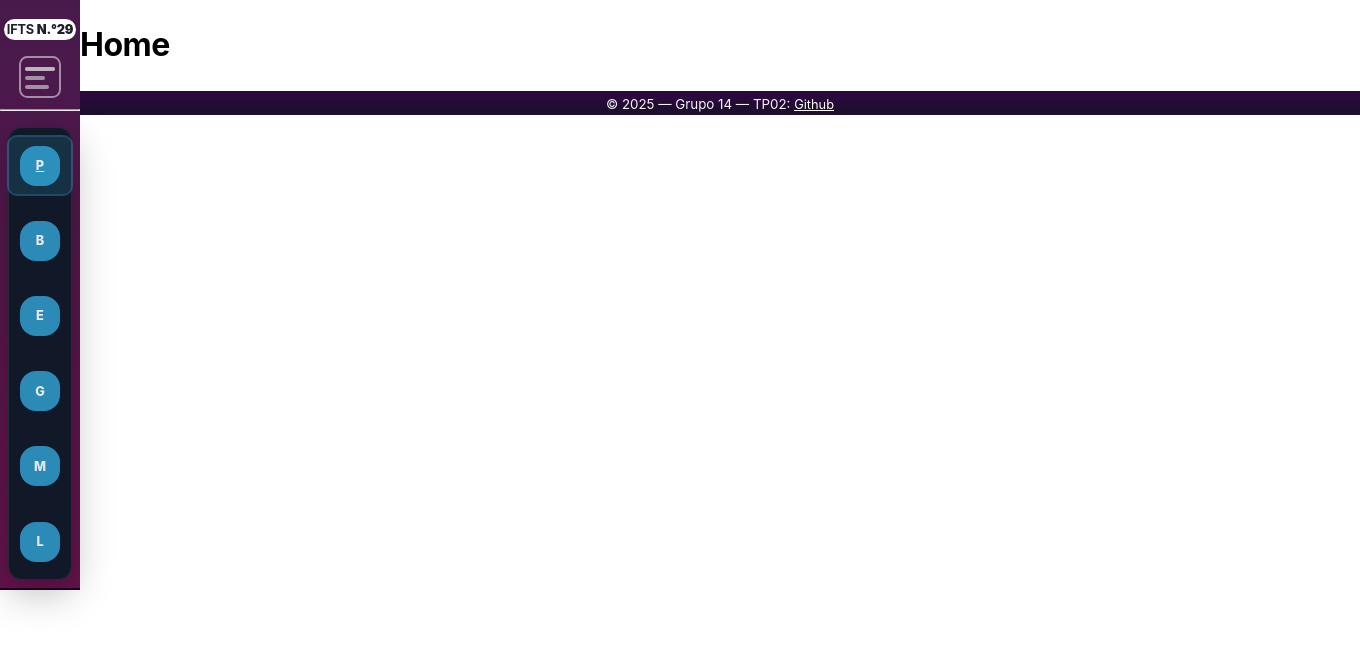
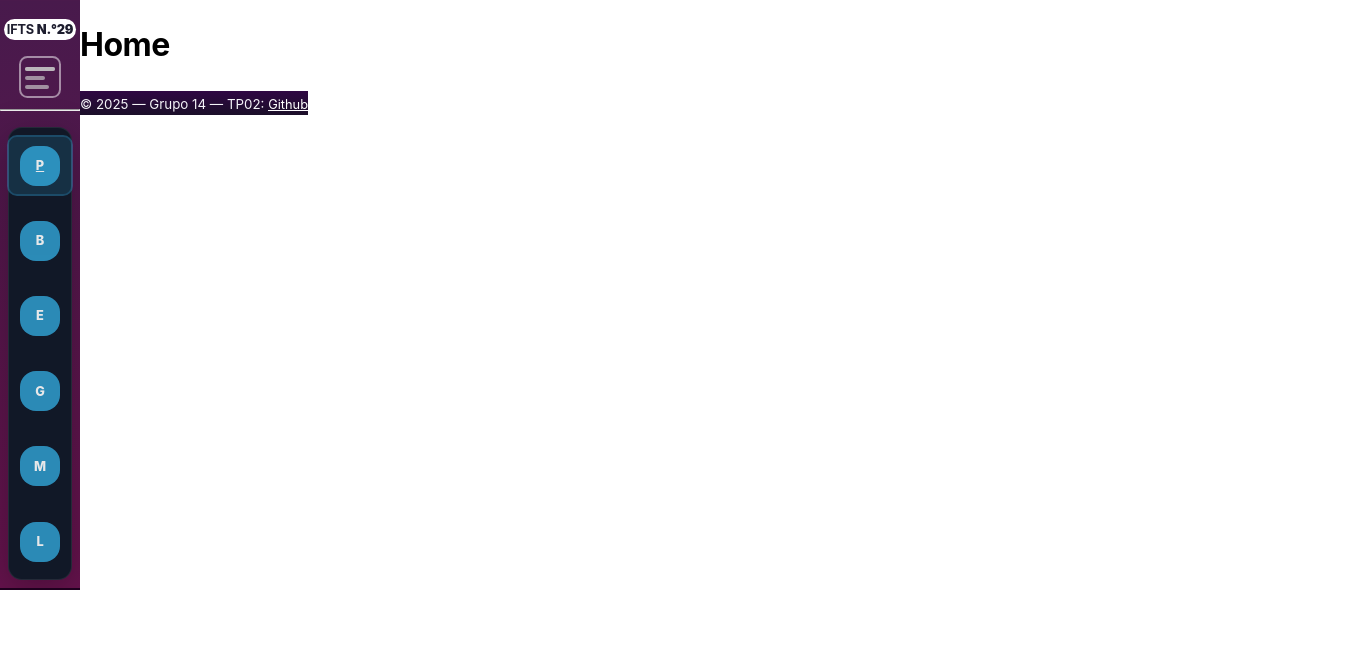
Before and after one commit to Lean-Aballone/TPFront_2, a React (Vite) app: page / in a window 1280 px wide. Shown: the top 646 px of the page, 1360 px wide, since content can reach past the window. Built offline with nearby package versions, Linux system fonts and the light colour scheme.

Commit message:
App.css: fixed overflow issues

```diff
--- a/src/App.css
+++ b/src/App.css
@@ -17,6 +17,10 @@
   --text-invert: #F4F4F8;
   --header-gradient: linear-gradient(to bottom, var(--gradient1) -100%, var(--gradient2)) 60%;
   --footer-gradient: linear-gradient(to top, #1B0F29, #2F0743);
+}
+
+h1, p {
+  overflow-wrap: break-word;
 }
 
 body {
@@ -64,20 +68,20 @@ body {
 #Layout-container .sidebar {
   display: flex;
   align-content: flex-end;
-  flex-wrap: nowrap;
+  flex-wrap: wrap;
   flex-direction: column;
   justify-content: flex-start;
   max-width: 5rem;
   flex-grow: 1;
   padding: 0;
+  overflow-x: hidden;
+  flex-shrink: 0;
 }
 
-#Layout-container > div {
+#Layout-container > .sidebar {
   flex: 1 0 100%;
 }
 
-.sidebar > header{
-}
 #toggle-button > div{
   display: inline-block;
 }
@@ -88,7 +92,6 @@ body {
 	background: var(--header-gradient);
 	border-bottom: 2px solid rgb(30, 0, 30);
 }
-
 
 .card-avatar{
   width:100%;
```
